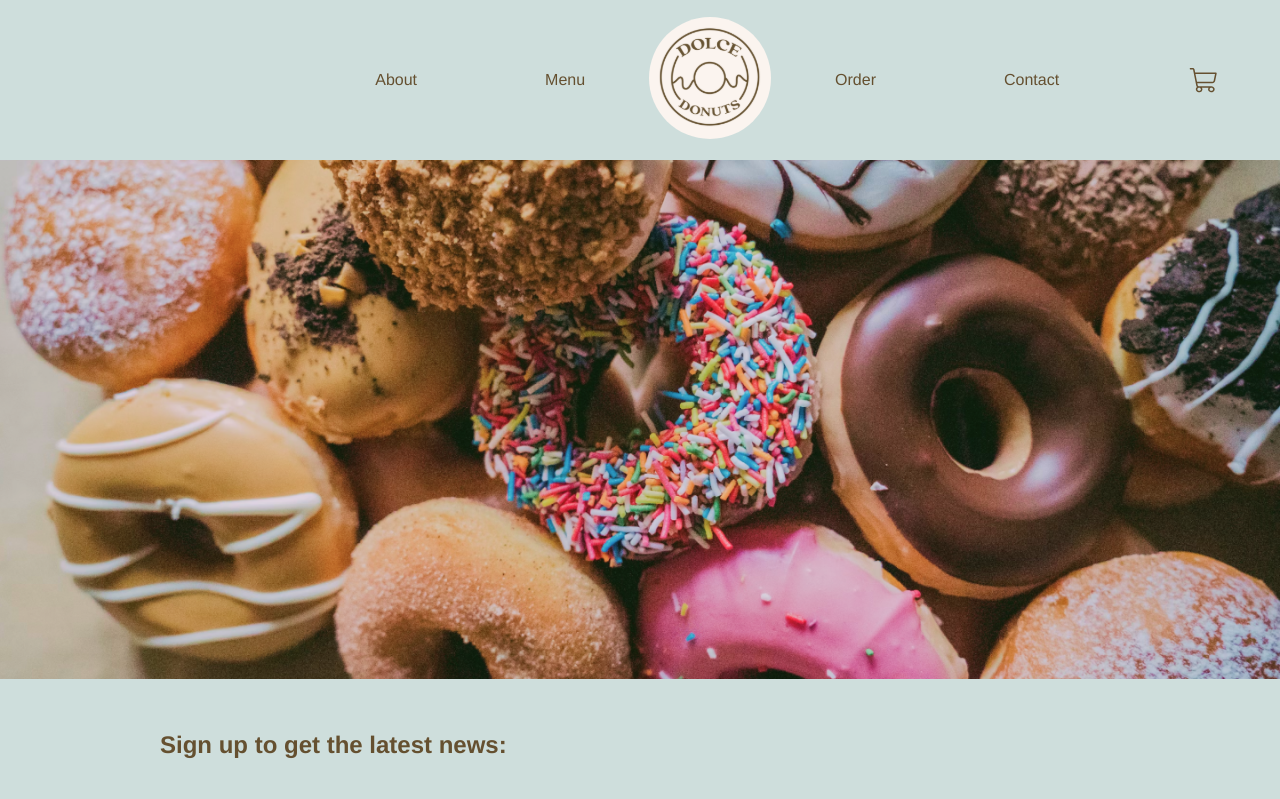
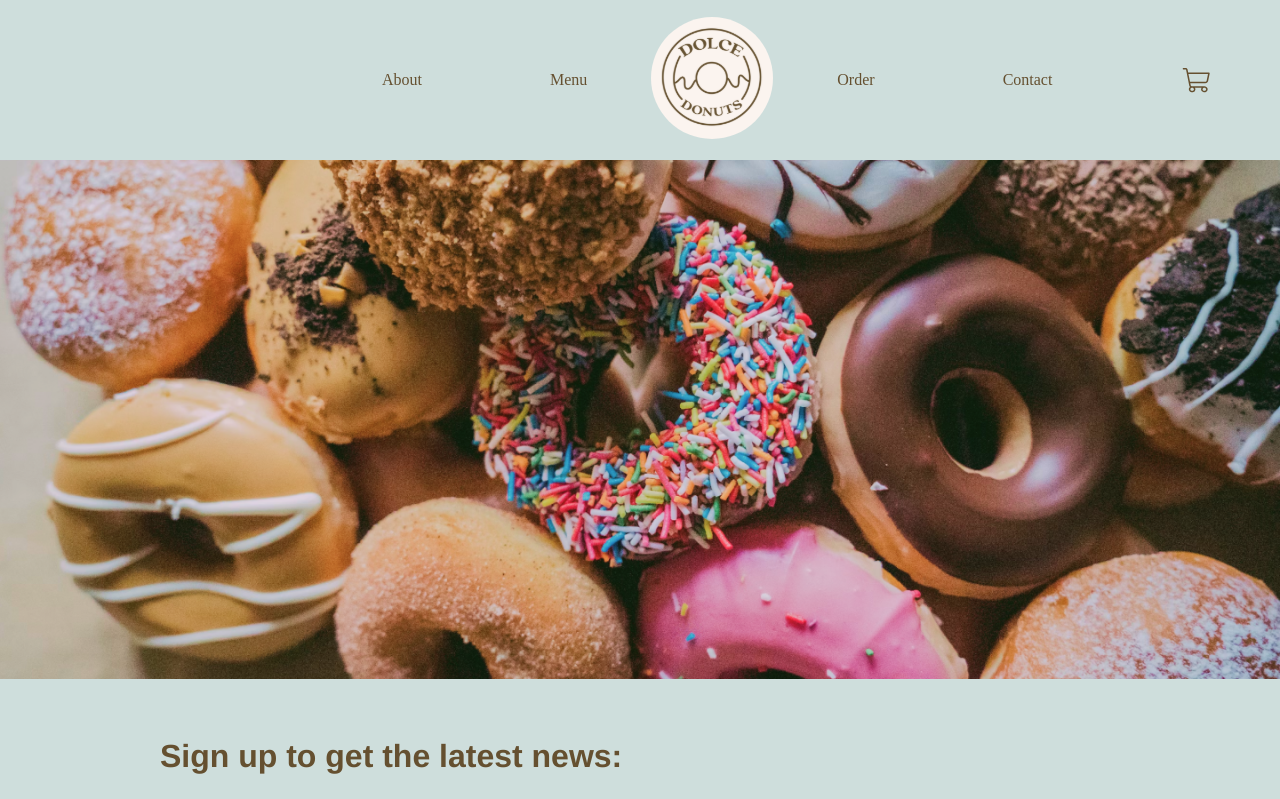
Before and after one commit to Crystalhtc/dolcedonuts, a React (Vite) app: page / in a window 1280 px wide. Shown: the top 799 px of the page. Built offline with nearby package versions, Linux system fonts and the light colour scheme.

Commit message:
add font style in App.css based on figma

```diff
--- a/src/App.css
+++ b/src/App.css
@@ -1,4 +1,5 @@
 @import url('https://fonts.googleapis.com/css2?family=Arimo:ital,wght@0,400..700;1,400..700&display=swap');
+@import url('https://fonts.googleapis.com/css2?family=Noto+Serif:ital,wght@0,100..900;1,100..900&display=swap');
 
 :root {
     --mint: #CEDEDC;
@@ -8,10 +9,25 @@
     --brown: #655030;
     --dark-brown: #4C3B22;
 }
-
 body {
+    margin: 0 auto;
+}
+/* font */
+/* heading, button */
+h1 {
+    font-family: "Noto Serif", serif;
+    color: #655030;
+    font-size: 28pt;
+}
+/* subheading */
+h2 {
+    font-size: 24pt;
     font-family: 'Arimo', sans-serif;
-    margin: 0 auto;
+}
+/* paragraph */
+p {
+    font-family: 'Arimo', sans-serif;
+    color: #655030;
 }
 
 .container {
```
